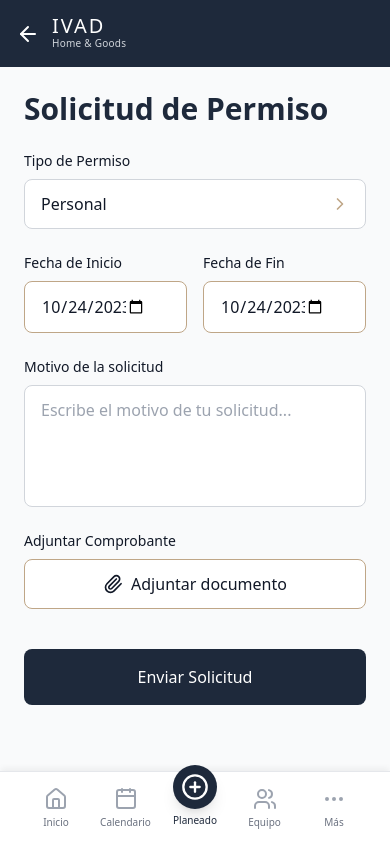
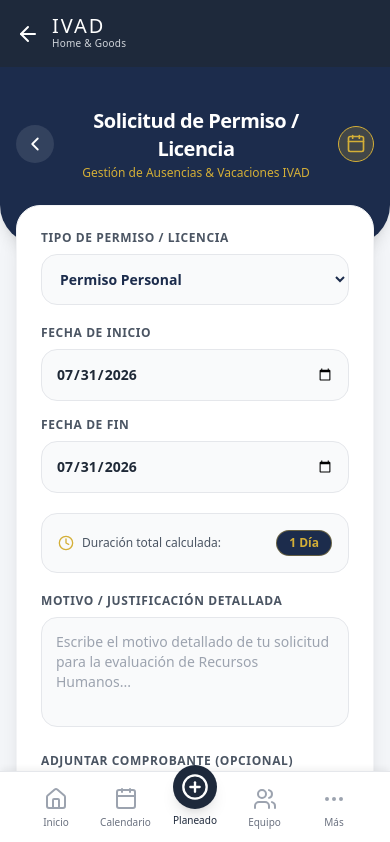
Before and after one commit to alonzo010264/IVADSRL, a React (Vite) app in the folder ivad-hr-app/: page /solicitud-permiso in a window 390 px wide. Shown: the top 842 px of the page. Built offline with nearby package versions, Linux system fonts and the light colour scheme; no server answers; the database is empty; sample sign-in values are in the browser's storage.

Commit message:
feat: make LeaveRequest form 100% responsive for PC and mobile with auto days calculator and Supabase integration

```diff
--- a/ivad-hr-app/src/pages/LeaveRequest.jsx
+++ b/ivad-hr-app/src/pages/LeaveRequest.jsx
@@ -1,92 +1,229 @@
-import { Calendar, Paperclip, ChevronRight } from 'lucide-react';
+import React, { useState } from 'react';
+import { ChevronLeft, Calendar, FileText, Paperclip, Send, CheckCircle2, AlertCircle, Clock, ShieldCheck } from 'lucide-react';
 import { useNavigate } from 'react-router-dom';
+import { useEmployees } from '../context/EmployeeContext';
+import { supabase } from '../utils/supabaseClient';
 
 const LeaveRequest = () => {
   const navigate = useNavigate();
+  const { currentUser } = useEmployees();
 
-  const handleSubmit = (e) => {
-    e.preventDefault();
-    navigate('/');
+  const [formData, setFormData] = useState({
+    type: 'Personal',
+    startDate: new Date().toISOString().split('T')[0],
+    endDate: new Date().toISOString().split('T')[0],
+    reason: '',
+    fileName: ''
+  });
+
+  const [isSubmitting, setIsSubmitting] = useState(false);
+  const [message, setMessage] = useState({ type: '', text: '' });
+
+  // Calcular cantidad de días hábiles/solicitados
+  const calculateDays = () => {
+    if (!formData.startDate || !formData.endDate) return 1;
+    const start = new Date(formData.startDate);
+    const end = new Date(formData.endDate);
+    const diffTime = end - start;
+    const diffDays = Math.ceil(diffTime / (1000 * 60 * 60 * 24)) + 1;
+    return diffDays > 0 ? diffDays : 1;
   };
 
+  const handleFileChange = (e) => {
+    const file = e.target.files[0];
+    if (file) {
+      setFormData(prev => ({ ...prev, fileName: file.name }));
+    }
+  };
+
+  const handleSubmit = async (e) => {
+    e.preventDefault();
+    if (!formData.reason.trim()) {
+      setMessage({ type: 'error', text: 'Por favor ingresa el motivo o justificación de tu solicitud.' });
+      return;
+    }
+
+    setIsSubmitting(true);
+    setMessage({ type: '', text: '' });
+
+    const totalDays = calculateDays();
+    const newRequest = {
+      employee_id: currentUser?.id || 'emp-demo',
+      employee_name: currentUser?.name || 'Empleado IVAD',
+      type: formData.type,
+      start_date: formData.startDate,
+      end_date: formData.endDate,
+      total_days: totalDays,
+      reason: formData.reason,
+      attachment: formData.fileName || null,
+      status: 'Pendiente',
+      created_at: new Date().toISOString()
+    };
+
+    const { data, error } = await supabase
+      .from('leave_requests')
+      .insert([newRequest])
+      .select();
+
+    if (error) {
+      console.error('Error enviando solicitud:', error);
+    }
+
+    setMessage({ type: 'success', text: '¡Tu solicitud de permiso ha sido registrada exitosamente!' });
+    setIsSubmitting(false);
+
+    setTimeout(() => {
+      navigate('/estatus-solicitudes');
+    }, 1800);
+  };
+
+  const daysCount = calculateDays();
+
   return (
-    <div className="bg-gray-50 min-h-screen flex justify-center">
-      <div className="p-6 w-full max-w-3xl">
-        <h1 className="text-3xl font-bold text-ivad-blue mb-6">Solicitud de Permiso</h1>
+    <div className="bg-[#f4f6f9] min-h-screen pb-24 font-sans text-gray-800">
 
-        <form onSubmit={handleSubmit} className="space-y-6">
+      {/* Header Superior Azul IVAD */}
+      <div className="bg-[#1c2c4c] text-white pt-10 pb-16 px-4 rounded-b-[2.5rem] shadow-lg relative z-10">
+        <div className="max-w-3xl mx-auto flex items-center justify-between">
+          <button
+            onClick={() => navigate(-1)}
+            className="p-2 bg-white/10 hover:bg-white/20 rounded-full transition-colors"
+          >
+            <ChevronLeft size={22} />
+          </button>
 
-          {/* Tipo de Permiso */}
-          <div>
-            <label className="block text-sm font-medium text-gray-900 mb-2">Tipo de Permiso</label>
-            <div className="relative">
-              <select className="block w-full appearance-none bg-white border border-gray-300 rounded-lg py-3 px-4 text-gray-900 focus:outline-none focus:ring-2 focus:ring-ivad-blue focus:border-transparent">
-                <option>Personal</option>
-                <option>Vacaciones</option>
-                <option>Médico</option>
-                <option>Maternidad/Paternidad</option>
-                <option>Luto</option>
-              </select>
-              <div className="pointer-events-none absolute inset-y-0 right-0 flex items-center px-4 text-ivad-gold">
-                <ChevronRight size={20} />
+          <div className="text-center flex-1 mx-2">
+            <h1 className="text-xl font-bold tracking-tight">Solicitud de Permiso / Licencia</h1>
+            <p className="text-xs text-[#d4af37] font-medium mt-0.5">Gestión de Ausencias & Vacaciones IVAD</p>
+          </div>
+
+          <div className="w-9 h-9 rounded-full bg-[#d4af37]/20 border border-[#d4af37] flex items-center justify-center text-[#d4af37]">
+            <Calendar size={20} />
           </div>
         </div>
       </div>
 
-          {/* Fechas */}
-          <div className="grid grid-cols-2 gap-4">
+      {/* Contenedor del Formulario Responsivo */}
+      <div className="max-w-3xl mx-auto px-4 -mt-10 relative z-20">
+
+        <div className="bg-white rounded-3xl p-6 sm:p-8 shadow-xl border border-gray-100 space-y-6">
+
+          {message.text && (
+            <div className={`p-4 rounded-2xl font-medium text-sm flex items-center gap-2 border ${
+              message.type === 'error'
+                ? 'bg-amber-50 text-amber-800 border-amber-200'
+                : 'bg-blue-50 text-[#1c2c4c] border-blue-200'
+            }`}>
+              {message.type === 'error' ? <AlertCircle size={18} /> : <CheckCircle2 size={18} className="text-[#d4af37]" />}
+              <span>{message.text}</span>
+            </div>
+          )}
+
+          <form onSubmit={handleSubmit} className="space-y-5">
+
+            {/* Tipo de Permiso */}
             <div>
-              <label className="block text-sm font-medium text-gray-900 mb-2">Fecha de Inicio</label>
-              <div className="relative">
+              <label className="block text-xs font-bold text-gray-600 uppercase tracking-wider mb-2">
+                Tipo de Permiso / Licencia
+              </label>
+              <select
+                value={formData.type}
+                onChange={(e) => setFormData({ ...formData, type: e.target.value })}
+                className="w-full p-3.5 bg-gray-50 border border-gray-200 rounded-2xl focus:ring-2 focus:ring-[#1c2c4c] focus:outline-none text-sm font-bold text-[#1c2c4c]"
+              >
+                <option value="Personal">Permiso Personal</option>
+                <option value="Médico">Licencia Médica / Salud</option>
+                <option value="Vacaciones">Período de Vacaciones</option>
+                <option value="Maternidad/Paternidad">Licencia de Maternidad / Paternidad</option>
+                <option value="Luto">Duelo / Licencia por Luto</option>
+                <option value="Capacitación">Capacitación / Formación Profesional</option>
+              </select>
+            </div>
+
+            {/* Selector de Fechas (Grid Responsivo: 1 col celular, 2 cols tablet/PC) */}
+            <div className="grid grid-cols-1 sm:grid-cols-2 gap-4">
+              <div>
+                <label className="block text-xs font-bold text-gray-600 uppercase tracking-wider mb-2">
+                  Fecha de Inicio
+                </label>
                 <input
                   type="date"
-                  defaultValue="2023-10-24"
-                  className="block w-full bg-white border border-ivad-gold rounded-lg py-3 pl-4 pr-10 text-gray-900 focus:outline-none focus:ring-2 focus:ring-ivad-blue focus:border-transparent"
+                  required
+                  value={formData.startDate}
+                  onChange={(e) => setFormData({ ...formData, startDate: e.target.value })}
+                  className="w-full p-3.5 bg-gray-50 border border-gray-200 rounded-2xl focus:ring-2 focus:ring-[#1c2c4c] focus:outline-none text-sm font-bold text-gray-800"
+                />
+              </div>
+
+              <div>
+                <label className="block text-xs font-bold text-gray-600 uppercase tracking-wider mb-2">
+                  Fecha de Fin
+                </label>
+                <input
+                  type="date"
+                  required
+                  value={formData.endDate}
+                  onChange={(e) => setFormData({ ...formData, endDate: e.target.value })}
+                  className="w-full p-3.5 bg-gray-50 border border-gray-200 rounded-2xl focus:ring-2 focus:ring-[#1c2c4c] focus:outline-none text-sm font-bold text-gray-800"
                 />
               </div>
             </div>
+
+            {/* Resumen de Días Calculados */}
+            <div className="p-4 bg-gray-50 rounded-2xl border border-gray-200 flex items-center justify-between">
+              <div className="flex items-center gap-2 text-xs text-gray-600 font-medium">
+                <Clock size={16} className="text-[#d4af37]" />
+                <span>Duración total calculada:</span>
+              </div>
+              <span className="bg-[#1c2c4c] text-[#d4af37] font-bold text-xs px-3 py-1 rounded-full border border-[#d4af37]/40">
+                {daysCount} {daysCount === 1 ? 'Día' : 'Días'}
+              </span>
+            </div>
+
+            {/* Motivo de la Solicitud */}
             <div>
-              <label className="block text-sm font-medium text-gray-900 mb-2">Fecha de Fin</label>
-              <div className="relative">
-                <input
-                  type="date"
-                  defaultValue="2023-10-24"
-                  className="block w-full bg-white border border-ivad-gold rounded-lg py-3 pl-4 pr-10 text-gray-900 focus:outline-none focus:ring-2 focus:ring-ivad-blue focus:border-transparent"
+              <label className="block text-xs font-bold text-gray-600 uppercase tracking-wider mb-2">
+                Motivo / Justificación Detallada
+              </label>
+              <textarea
+                rows={4}
+                required
+                value={formData.reason}
+                onChange={(e) => setFormData({ ...formData, reason: e.target.value })}
+                placeholder="Escribe el motivo detallado de tu solicitud para la evaluación de Recursos Humanos..."
+                className="w-full p-3.5 bg-gray-50 border border-gray-200 rounded-2xl focus:ring-2 focus:ring-[#1c2c4c] focus:outline-none text-sm text-gray-800 resize-none"
               />
             </div>
-            </div>
+
+            {/* Adjuntar Documento o Certificado */}
+            <div>
+              <label className="block text-xs font-bold text-gray-600 uppercase tracking-wider mb-2">
+                Adjuntar Comprobante (Opcional)
+              </label>
+              <label className="w-full flex items-center justify-center gap-2 bg-gray-50 border-2 border-dashed border-gray-300 rounded-2xl p-4 cursor-pointer hover:bg-gray-100 transition-colors text-center">
+                <Paperclip size={18} className="text-[#d4af37]" />
+                <span className="text-xs font-bold text-[#1c2c4c]">
+                  {formData.fileName ? `Archivo: ${formData.fileName}` : 'Adjuntar certificado médico o constancia (PDF/JPG)'}
+                </span>
+                <input type="file" onChange={handleFileChange} className="hidden" accept=".pdf,.png,.jpg,.jpeg" />
+              </label>
             </div>
 
-          {/* Motivo */}
-          <div>
-            <label className="block text-sm font-medium text-gray-900 mb-2">Motivo de la solicitud</label>
-            <textarea
-              rows="4"
-              placeholder="Escribe el motivo de tu solicitud..."
-              className="block w-full bg-white border border-gray-300 rounded-lg py-3 px-4 text-gray-900 focus:outline-none focus:ring-2 focus:ring-ivad-blue focus:border-transparent resize-none"
-            ></textarea>
-          </div>
-
-          {/* Adjuntar Comprobante */}
-          <div>
-            <label className="block text-sm font-medium text-gray-900 mb-2">Adjuntar Comprobante</label>
-            <button type="button" className="w-full flex items-center justify-center gap-2 bg-white border border-ivad-gold rounded-lg py-3 px-4 text-gray-900 font-medium hover:bg-gray-50 transition-colors">
-              <Paperclip size={20} />
-              Adjuntar documento
-            </button>
-          </div>
-
-          {/* Botón Enviar */}
-          <div className="pt-4 pb-20">
+            {/* Botón de Envío */}
+            <div className="pt-2">
               <button
                 type="submit"
-              className="w-full bg-ivad-blue text-white rounded-lg py-4 px-4 font-medium hover:bg-opacity-90 transition-colors"
+                disabled={isSubmitting}
+                className="w-full bg-[#1c2c4c] hover:bg-opacity-95 text-white font-bold py-4 rounded-2xl shadow-lg transition-all flex items-center justify-center gap-2 active:scale-[0.99] border border-[#d4af37]/30 disabled:opacity-50"
               >
-              Enviar Solicitud
+                <Send size={18} className="text-[#d4af37]" />
+                <span>{isSubmitting ? 'Enviando Solicitud...' : 'Enviar Solicitud a Revisión'}</span>
               </button>
             </div>
 
           </form>
+
+        </div>
       </div>
     </div>
   );
```
Lines whose indentation alone changed are shown as unchanged.
